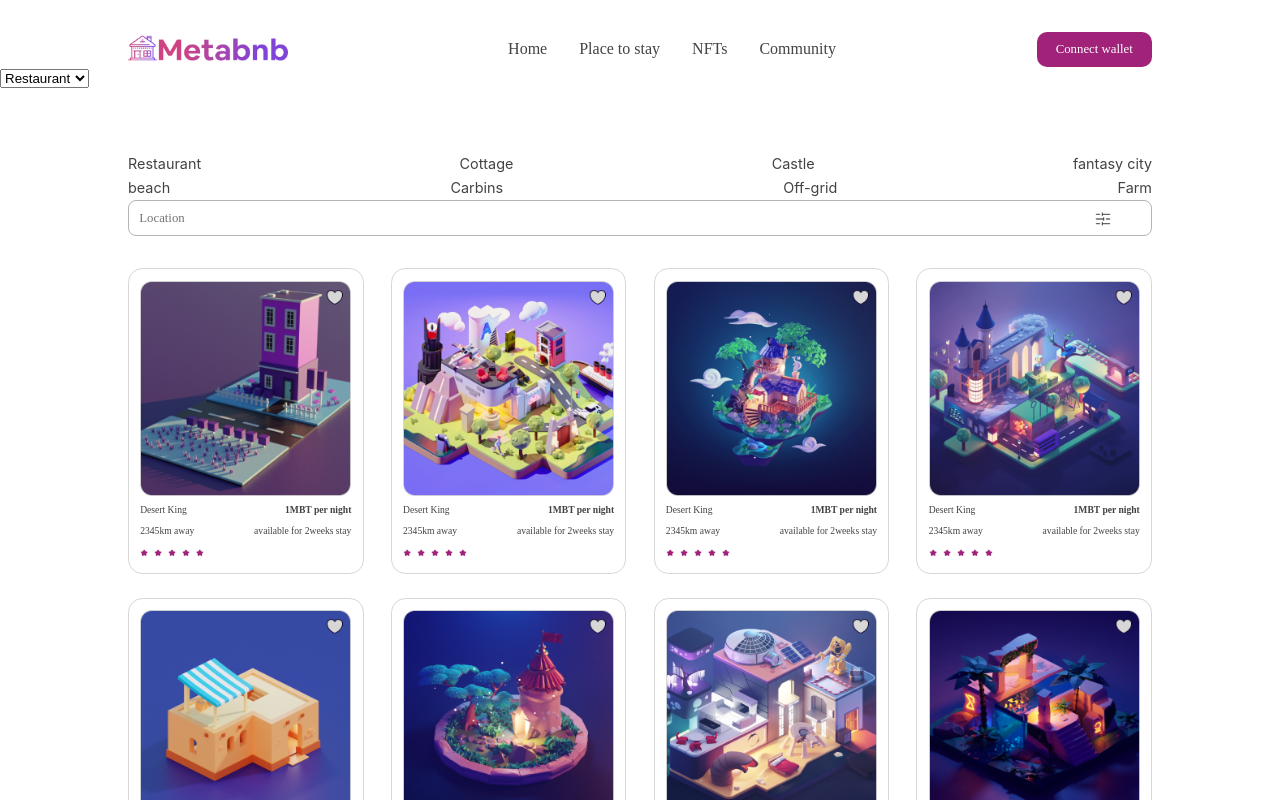
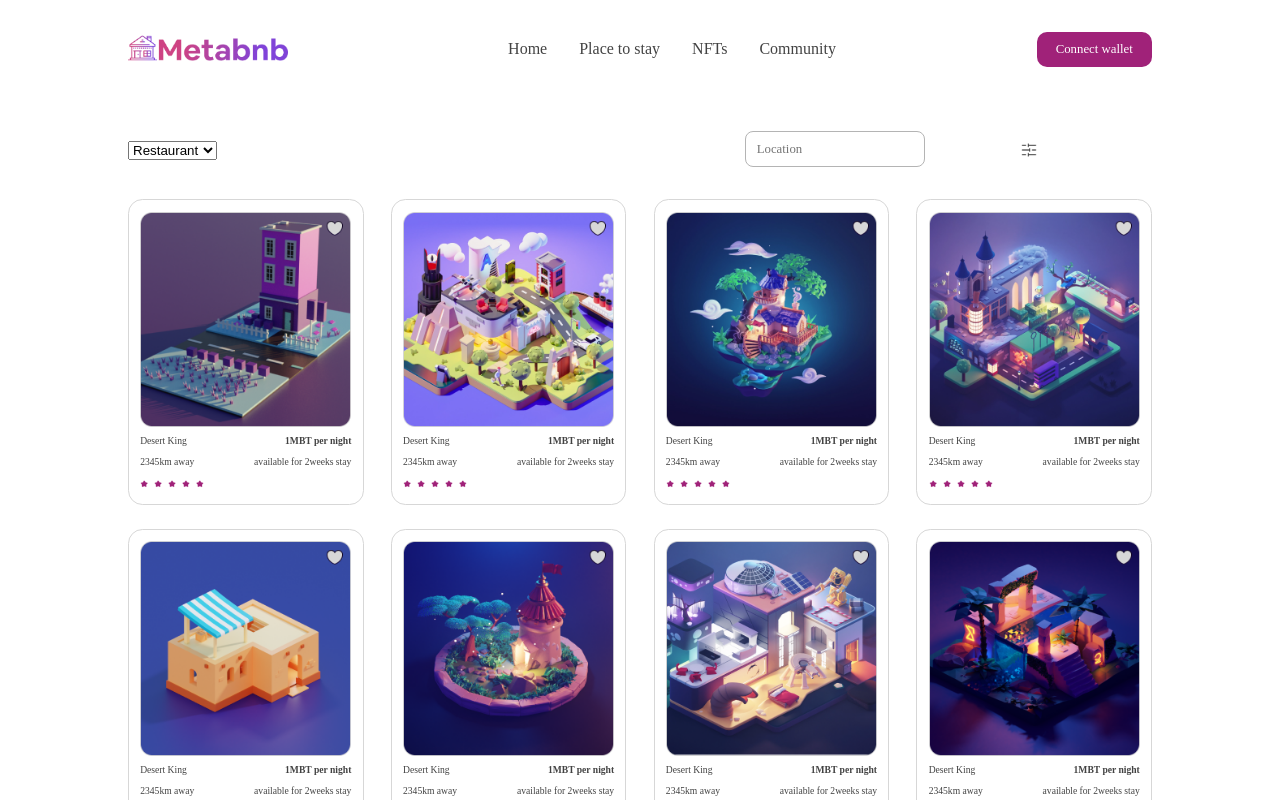
Before and after one commit to Chisquare7/meta-bnb-web, a React (Create React App) app: page /placepage in a window 1280 px wide. Shown: the top 800 px of the page. Built offline with nearby package versions, Linux system fonts and the light colour scheme; a web font is replaced by a local one.

Commit message:
feat: Add CSS styling to the sub-links section of the Place To Stay page

```diff
--- a/src/App.css
+++ b/src/App.css
@@ -13,7 +13,7 @@ img {
   max-width: 100%;
 }
 
-h1, h2, h3, h4, h5, h6, p, input, span, ul, li, Link, button {
+h1, h2, h3, h4, h5, h6, p, input, span, ul, li, Link, button, option {
   font-family: 'Red Rose', cursive;
 }
 
@@ -51,6 +51,7 @@ h1, h2, h3, h4, h5, h6, p, input, span, ul, li, Link, button {
   /* background-color: #404040; */
   /* background-color: #A02279; */
   transition: 1s ease;
+  z-index: 1;
 }
 
 .slider.active {
@@ -532,20 +533,21 @@ h1, h2, h3, h4, h5, h6, p, input, span, ul, li, Link, button {
   margin-top: 4em;
 }
 
-/* .placetop__flex {
+.placetop__flex {
   display: flex;
   align-items: center;
   justify-content: space-between;
-  flex-wrap: wrap;
   width: 90%;
-} */
+}
 
 .placetop__flex .placetop__link-flex {
-  display: flex;
+  /* display: flex; */
+  display: none;
   justify-content: space-between;
 }
 
-.placetop__flex .placetop__link-flex .placetop__links {
+.placetop__flex .placetop__link-flex .placetop__links,
+select option .placetop__links {
   font-size: .9rem;
   color: #434343;
   font-weight: 400;
@@ -556,6 +558,7 @@ h1, h2, h3, h4, h5, h6, p, input, span, ul, li, Link, button {
 
 .placetop__flex .place__location-content {
   position: relative;
+  width: 33%;
 }
 
 .placetop__flex .place__location-content .location__icon-content {
@@ -575,7 +578,7 @@ h1, h2, h3, h4, h5, h6, p, input, span, ul, li, Link, button {
   font-style: normal;
   line-height: 1rem;
   fill: solid;
-  width: 100%;
+  max-width: 100%;
   border-radius: .5rem;
   border: 1px solid #B4B4B4;
   border-width: thin;
--- a/src/components/Dropdown.js
+++ b/src/components/Dropdown.js
@@ -11,11 +11,6 @@ class Dropdown extends React.Component {
 
 	handleChange(event) {
 		this.setState({ value: event.target.value });
-	}
-
-	handleSubmit(event) {
-		alert("Your favorite flavor is: " + this.state.value);
-		event.preventDefault();
 	}
 
 	render() {
--- a/src/pages/Placepage.js
+++ b/src/pages/Placepage.js
@@ -12,18 +12,18 @@ const Placepage = ({ items }) => {
 				<div className="sect__container">
 					<Header />
 				</div>
-      </header>
-      <Dropdown />
+			</header>
 			<section className="placetop__section">
 				<div className="sect__container">
 					<div className="placetop__flex">
+						<div>
+							<Dropdown />
+						</div>
 						<div className="placetop__link-flex">
 							<Link className="placetop__links">Restaurant</Link>
 							<Link className="placetop__links">Cottage</Link>
 							<Link className="placetop__links">Castle</Link>
 							<Link className="placetop__links">fantasy city</Link>
-						</div>
-						<div className="placetop__link-flex">
 							<Link className="placetop__links">beach</Link>
 							<Link className="placetop__links">Carbins</Link>
 							<Link className="placetop__links">Off-grid</Link>
@@ -35,8 +35,12 @@ const Placepage = ({ items }) => {
 								placeholder="Location"
 								className="place__location-field"
 							/>
-							<span className='location__icon-content'>
-								<img src={Location__icon} alt="Location Icon" className='location__icon' />
+							<span className="location__icon-content">
+								<img
+									src={Location__icon}
+									alt="Location Icon"
+									className="location__icon"
+								/>
 							</span>
 						</div>
 					</div>
```
